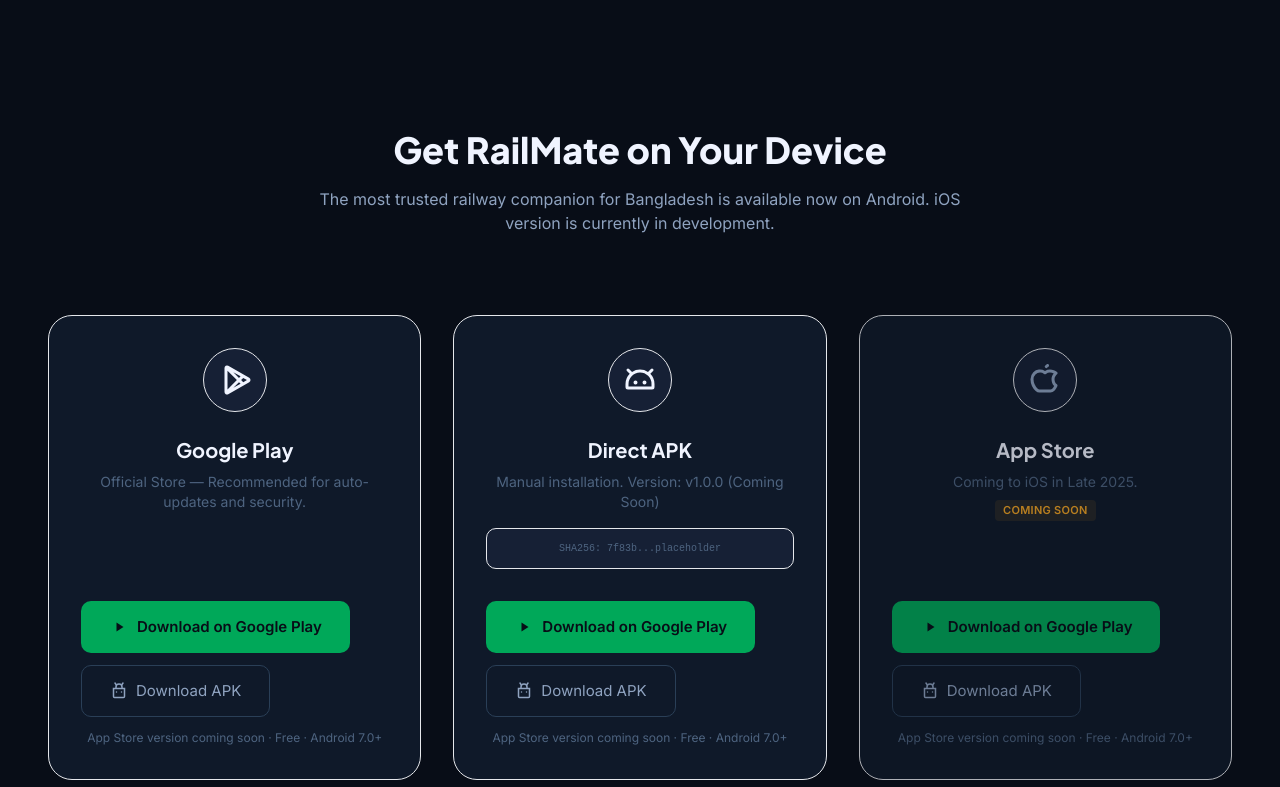
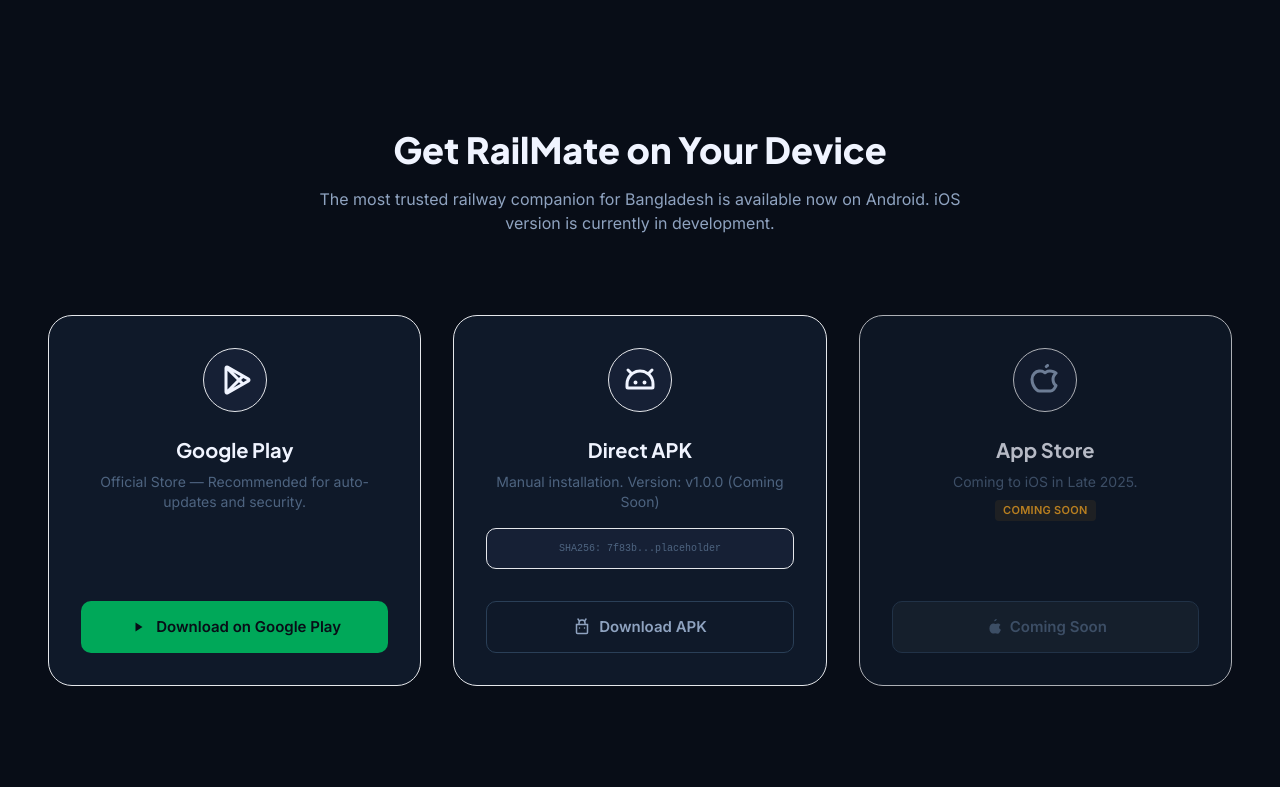
Before and after one commit to Shariarx6T9/test, a Next.js app in the folder railmate-website/: page /download in a window 1280 px wide. Shown: the top 787 px of the page. Built offline with nearby package versions, Linux system fonts and the light colour scheme; no server answers.

Commit message:
fix(website): resolve type errors in DownloadButton and SectionHeader components

```diff
--- a/railmate-website/components/ui/DownloadButton.tsx
+++ b/railmate-website/components/ui/DownloadButton.tsx
@@ -18,22 +18,87 @@
   )
 }
 
+function AppleIcon() {
+  return (
+    <svg width="18" height="18" viewBox="0 0 18 18" fill="currentColor" aria-hidden>
+      <path d="M13.2 15.5c-.8 0-1.5-.3-2.1-.3-.6 0-1.3.3-2.1.3-1.4 0-3.6-1.8-3.6-5.1 0-3.1 2-4.8 4-4.8 1 0 1.8.4 2.2.4.4 0 1.2-.4 2.2-.4.8 0 2 .3 2.7 1.3-2 1.1-1.7 3.8.4 4.8-.5 1.3-1.2 2.7-2.4 3.7-.3.2-.6.4-1 .4zM10.2 3.3c0-1.2 1-2.2 2.2-2.2.1 0 .2 0 .3 0 0 1-.8 2.2-2.2 2.2-.1 0-.2 0-.3 0z" />
+    </svg>
+  )
+}
+
 const LABELS = {
   play: 'Download on Google Play',
   apk:  'Download APK',
+  apple: 'Download on App Store',
+  comingSoon: 'Coming Soon',
   note: 'App Store version coming soon · Free · Android 7.0+',
 }
 
 interface DownloadButtonProps {
   showNote?: boolean
   align?: 'left' | 'center'
+  platform?: 'google-play' | 'apk' | 'app-store'
+  className?: string
+  status?: 'available' | 'coming-soon'
 }
 
-export default function DownloadButton({ showNote = true, align = 'left' }: DownloadButtonProps) {
+export default function DownloadButton({
+  showNote = true,
+  align = 'left',
+  platform,
+  className = '',
+  status = 'available'
+}: DownloadButtonProps) {
   const justify = align === 'center' ? 'justify-center' : 'justify-start'
+  const isComingSoon = status === 'coming-soon'
+
+  if (platform) {
+    let icon, label, href, bgColor, textColor, borderColor, hoverColor
+
+    switch (platform) {
+      case 'google-play':
+        icon = <PlayIcon />
+        label = LABELS.play
+        href = "#"
+        bgColor = "bg-[#00A859]"
+        textColor = "text-[#080D17]"
+        hoverColor = "hover:bg-[#007A40]"
+        break
+      case 'apk':
+        icon = <AndroidIcon />
+        label = LABELS.apk
+        href = "#"
+        bgColor = "bg-transparent"
+        textColor = "text-[#8FA3C0]"
+        borderColor = "border-[#2A3F57]"
+        hoverColor = "hover:text-[#F0F4FF] hover:border-[#4E6480]"
+        break
+      case 'app-store':
+        icon = <AppleIcon />
+        label = isComingSoon ? LABELS.comingSoon : LABELS.apple
+        href = "#"
+        bgColor = isComingSoon ? "bg-[#1A2533]" : "bg-white"
+        textColor = isComingSoon ? "text-[#4E6480]" : "text-black"
+        borderColor = isComingSoon ? "border-[#2A3F57]" : "border-transparent"
+        hoverColor = isComingSoon ? "" : "hover:bg-gray-200"
+        break
+    }
+
+    return (
+      <a
+        href={isComingSoon ? undefined : href}
+        className={`inline-flex items-center justify-center gap-2 font-semibold rounded-md px-7 transition-all duration-150 ${bgColor} ${textColor} ${borderColor ? `border ${borderColor}` : ''} ${hoverColor} ${className} ${isComingSoon ? 'cursor-not-allowed' : ''}`}
+        style={{ height: '52px', fontSize: '15px', fontFamily: 'var(--font-inter)' }}
+        aria-label={label}
+      >
+        {icon}
+        {label}
+      </a>
+    )
+  }
 
   return (
-    <div className="flex flex-col gap-3">
+    <div className={`flex flex-col gap-3 ${className}`}>
       <div className={`flex flex-wrap gap-3 ${justify}`}>
         {/* Google Play — primary */}
         <a
--- a/railmate-website/components/ui/SectionHeader.tsx
+++ b/railmate-website/components/ui/SectionHeader.tsx
@@ -5,6 +5,7 @@
   subheadline?: string
   subtitle?: string     // alias for subheadline
   align?: 'left' | 'center'
+  centered?: boolean    // shorthand for align="center"
   maxWidth?: string
 }
 
@@ -14,13 +15,15 @@
   title,
   subheadline,
   subtitle,
-  align = 'center',
+  align,
+  centered,
   maxWidth = '680px',
 }: SectionHeaderProps) {
+  const finalAlign = centered ? 'center' : (align ?? 'center')
   const headingText = headline ?? title ?? ''
   const subText     = subheadline ?? subtitle
-  const textAlign = align === 'center' ? 'text-center' : 'text-left'
-  const margin    = align === 'center' ? 'mx-auto' : ''
+  const textAlign = finalAlign === 'center' ? 'text-center' : 'text-left'
+  const margin    = finalAlign === 'center' ? 'mx-auto' : ''
 
   return (
     <div className={`${textAlign} ${margin}`} style={{ maxWidth }}>
```
